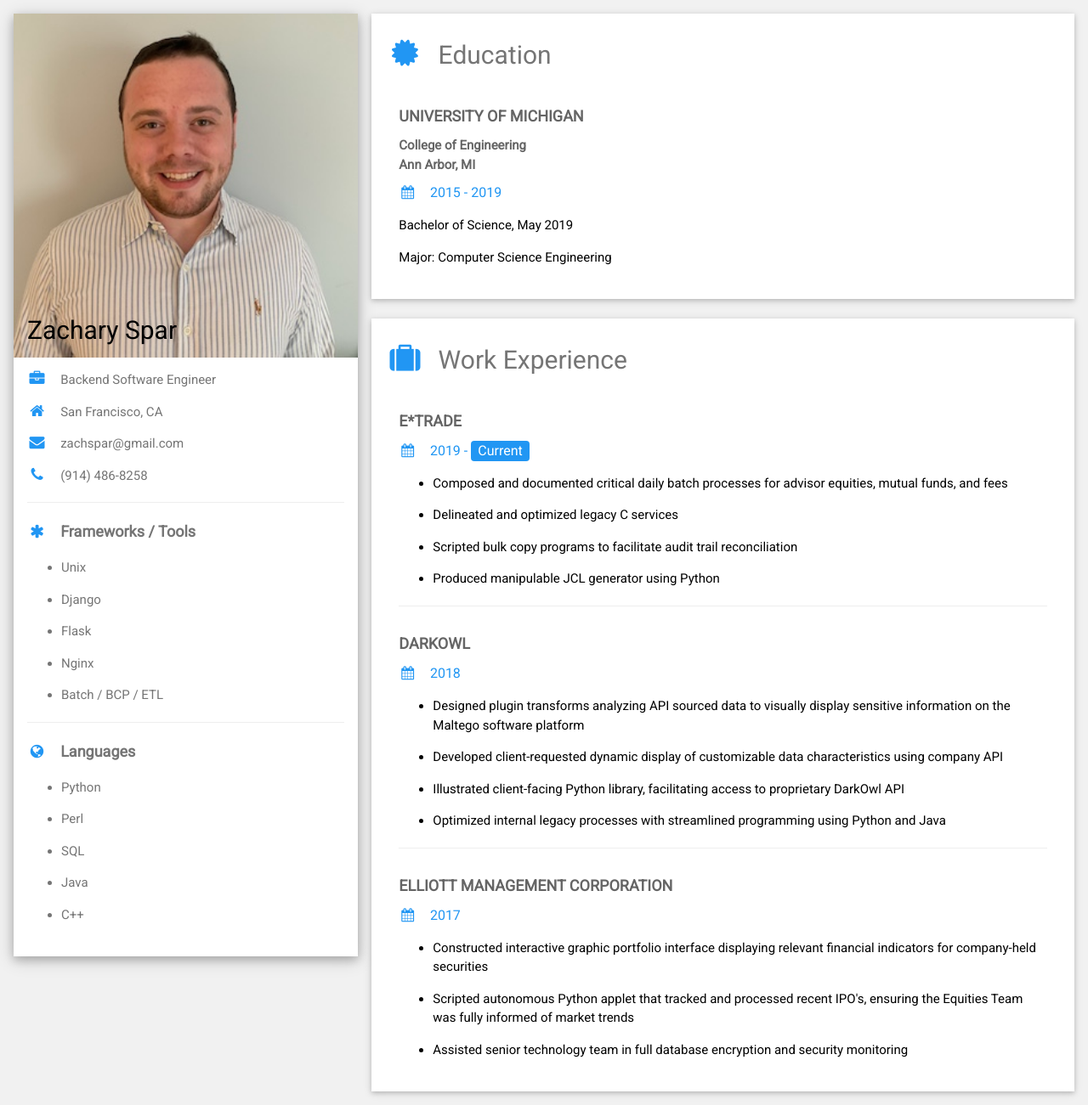
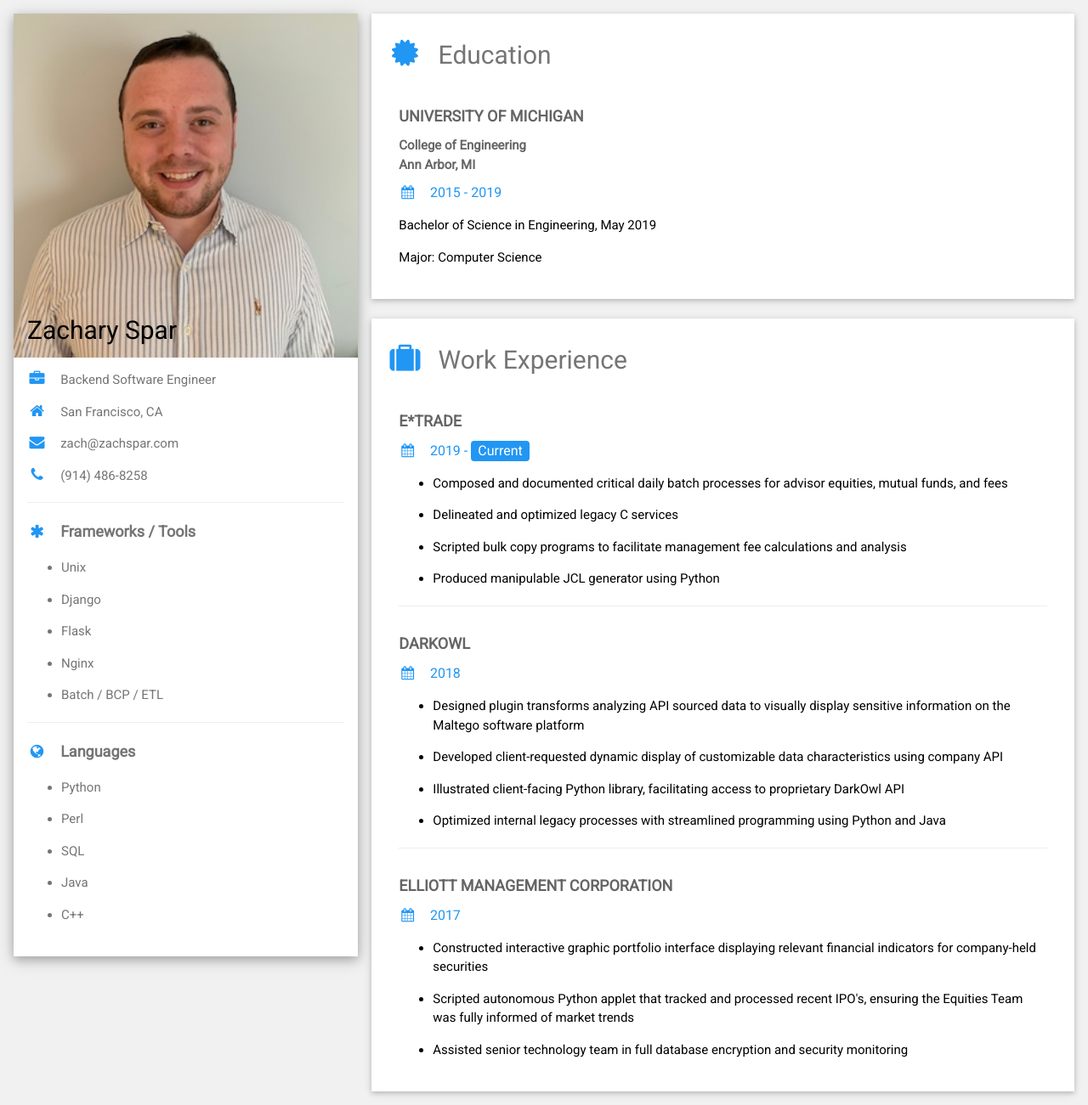
Before and after one commit to zachspar/resume, a Flask app: page / in a window 1280 px wide. Shown: the whole page at 85% size. Run offline with Flask 2, Linux system fonts and the light colour scheme.

Commit message:
update resume

```diff
--- a/templates/home/index.html
+++ b/templates/home/index.html
@@ -33,7 +33,7 @@
         <div class="w3-container">
           <p><i class="fa fa-briefcase fa-fw w3-margin-right w3-large w3-text-blue"></i>Backend Software Engineer</p>
           <p><i class="fa fa-home fa-fw w3-margin-right w3-large w3-text-blue"></i>San Francisco, CA</p>
-          <p><i class="fa fa-envelope fa-fw w3-margin-right w3-large w3-text-blue"></i>zachspar@gmail.com</p>
+          <p><i class="fa fa-envelope fa-fw w3-margin-right w3-large w3-text-blue"></i>zach@zachspar.com</p>
           <p><i class="fa fa-phone fa-fw w3-margin-right w3-large w3-text-blue"></i>(914) 486-8258</p>
           <hr>
 
@@ -71,8 +71,8 @@
                 <br>
                 <h8 class="w3-opacity"><b>Ann Arbor, MI</b></h8>
                 <h6 class="w3-text-blue"><i class="fa fa-calendar fa-fw w3-margin-right"></i>2015 - 2019</h6>
-                <p>Bachelor of Science, May 2019</p>
-                <p>Major: Computer Science Engineering</p>
+                <p>Bachelor of Science in Engineering, May 2019</p>
+                <p>Major: Computer Science</p>
                 <br>
             </div>
         </div>
@@ -87,7 +87,7 @@
             <ul>
                 <li><p>Composed and documented critical daily batch processes for advisor equities, mutual funds, and fees</p></li>
                 <li><p>Delineated and optimized legacy C services</p></li>
-                <li><p>Scripted bulk copy programs to facilitate audit trail reconciliation</p></li>
+                <li><p>Scripted bulk copy programs to facilitate management fee calculations and analysis</p></li>
                 <li><p>Produced manipulable JCL generator using Python</p></li>
             </ul>
           <hr>
```
